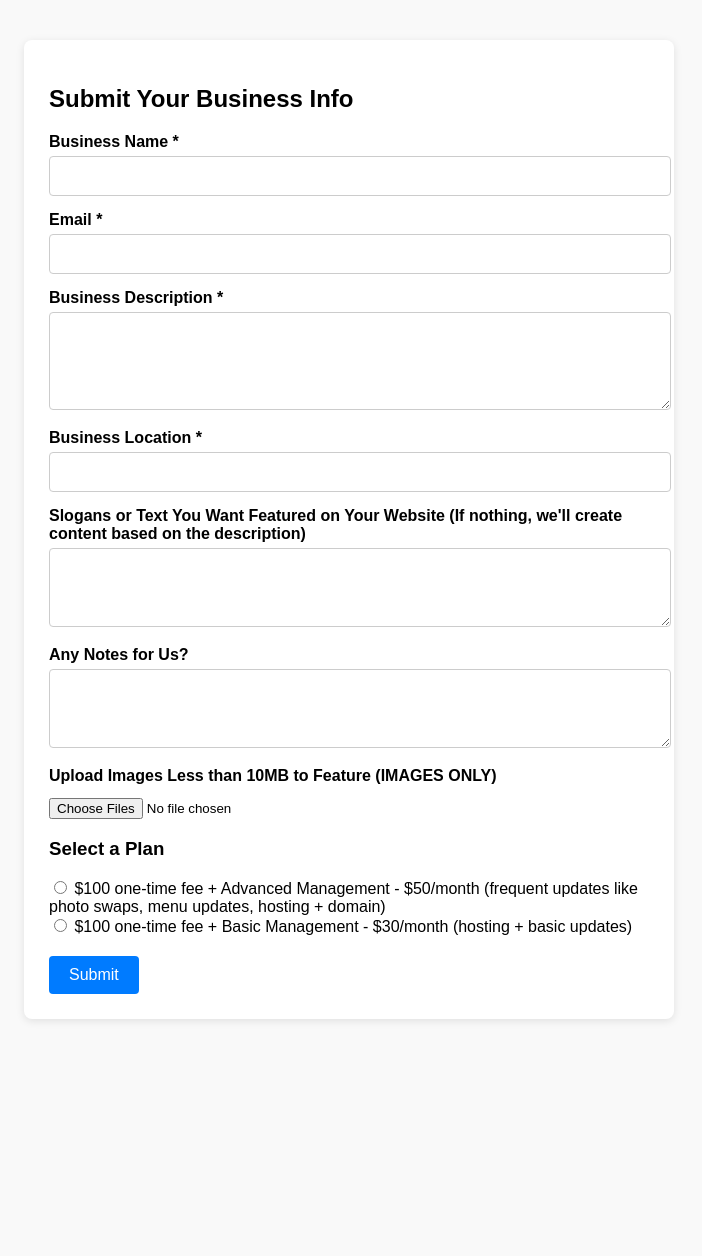
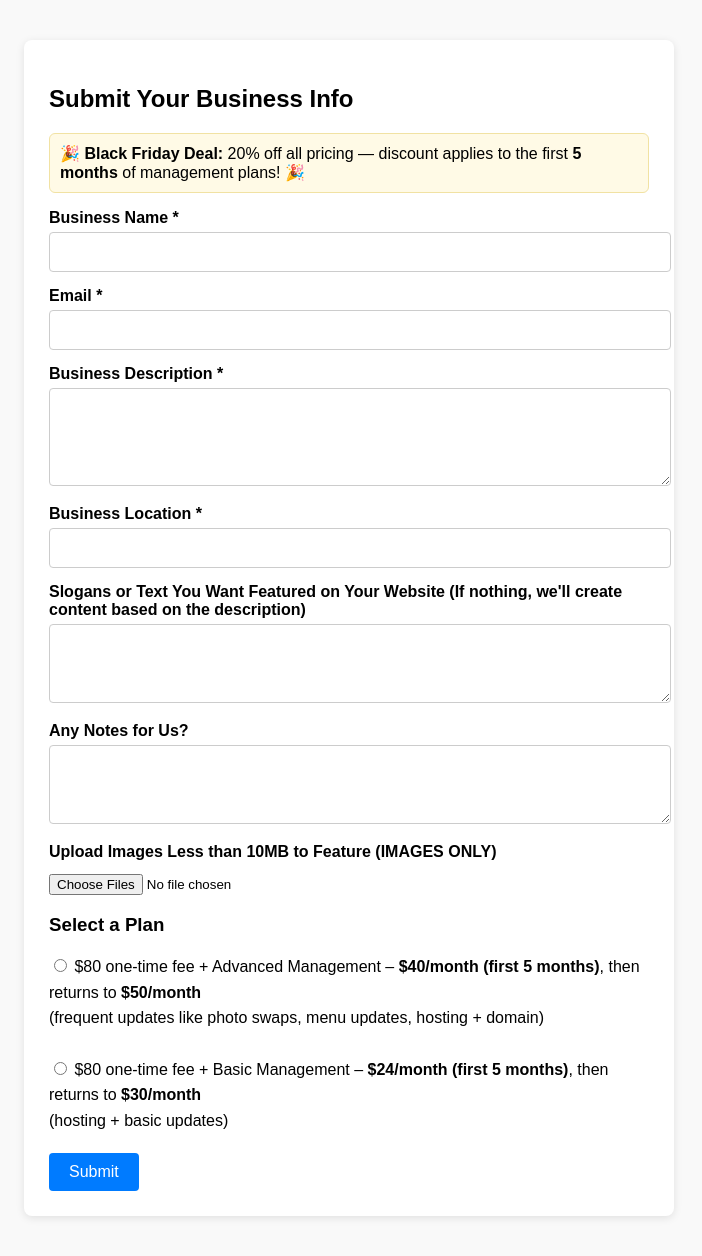
Before and after one commit to customweb6/customweb7, a Flask app: page /entry in a window 1280 px wide. Shown: the whole page, without its empty margins (291-993 px from the left). Before the commit the page ends 1021 px from the top, so only its background shows below. Run offline with Flask 3, Linux system fonts and the light colour scheme.

Commit message:
Update entry.html

```diff
--- a/templates/entry.html
+++ b/templates/entry.html
@@ -58,12 +58,22 @@
     button:hover {
       background-color: #0056b3;
     }
+
+    .management-plans {
+      margin-top: 15px;
+      line-height: 1.6;
+    }
   </style>
 </head>
 <body>
 
   <form action="/submit-business" method="POST" enctype="multipart/form-data">
     <h2>Submit Your Business Info</h2>
+
+    <!-- Black Friday Notice -->
+    <p style="background:#fffae6;padding:10px;border-radius:6px;border:1px solid #f1e2a3;">
+      🎉 <strong>Black Friday Deal:</strong> 20% off all pricing — discount applies to the first <strong>5 months</strong> of management plans! 🎉
+    </p>
 
     <label for="businessName">Business Name *</label>
     <input type="text" id="businessName" name="businessName" required>
@@ -84,18 +94,22 @@
     <textarea id="notes" name="notes" rows="3"></textarea>
 
     <label for="mediaUpload">Upload Images Less than 10MB to Feature (IMAGES ONLY)</label>
-    <input type="file" id="mediaUpload" name="mediaUpload" multiple accept="image/*,video/*">
+    <input type="file" id="mediaUpload" name="mediaUpload" multiple accept="image/*">
 
     <h3>Select a Plan</h3>
     <div class="management-plans">
 
-        <input type="radio" name="managementPlan" value="Advanced Management" required>
-        $100 one-time fee + Advanced Management - $50/month (frequent updates like photo swaps, menu updates, hosting + domain)
-      <br>
-        <input type="radio" name="managementPlan" value="Basic Management">
-        $100 one-time fee + Basic Management - $30/month (hosting + basic updates)
+      <input type="radio" name="managementPlan" value="Advanced Management" required>
+      $80 one-time fee + Advanced Management – <strong>$40/month (first 5 months)</strong>,
+      then returns to <strong>$50/month</strong><br>
+      (frequent updates like photo swaps, menu updates, hosting + domain)
+      <br><br>
+
+      <input type="radio" name="managementPlan" value="Basic Management">
+      $80 one-time fee + Basic Management – <strong>$24/month (first 5 months)</strong>,
+      then returns to <strong>$30/month</strong><br>
+      (hosting + basic updates)
     </div>
-
 
     <button type="submit">Submit</button>
   </form>
```
